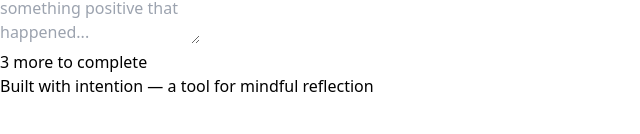
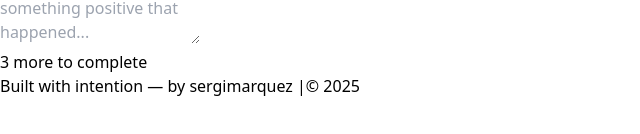
Before and after one commit to sergimarquez/three-things, a React (Vite) app: page / in a window 1280 px wide. Shown: the part 552-686 px from the top of the page, without its empty margins (0-640 px from the left). Built offline with nearby package versions, Linux system fonts and the light colour scheme.

Commit message:
style: put footer fixed at the bottom

```diff
--- a/src/layout/Layout.tsx
+++ b/src/layout/Layout.tsx
@@ -27,7 +27,7 @@ export default function Layout() {
 
 
   return (
-    <div className="min-h-screen bg-stone-50">
+    <div className="min-h-screen bg-stone-50 flex flex-col">
       {/* Header */}
       <header className="border-b border-stone-200 bg-white/80 backdrop-blur-sm">
         <div className="max-w-4xl mx-auto px-6 py-4">
@@ -66,15 +66,25 @@ export default function Layout() {
         </div>
       </header>
 
-      <main className="max-w-4xl mx-auto px-6 py-8">
+      <main className="flex-1 px-6 py-8">
         <Outlet />
       </main>
 
       {/* Footer */}
-      <footer className="border-t border-stone-200 bg-white/50 mt-16">
+      <footer className="border-t border-stone-200 bg-white/50">
         <div className="max-w-4xl mx-auto px-6 py-6">
           <p className="text-center text-sm text-stone-500">
-            Built with intention — a tool for mindful reflection
+            Built with <span className="italic text-stone-600">intention</span> — by{" "}
+            <a
+              href="https://github.com/sergimarquez"
+              target="_blank"
+              rel="noopener noreferrer"
+              className="text-stone-600 hover:text-stone-700 transition-colors"
+            >
+              sergimarquez
+            </a>{" "}
+            <span className="mx-2 text-stone-300">|</span>
+            © {new Date().getFullYear()}
           </p>
         </div>
       </footer>
```
